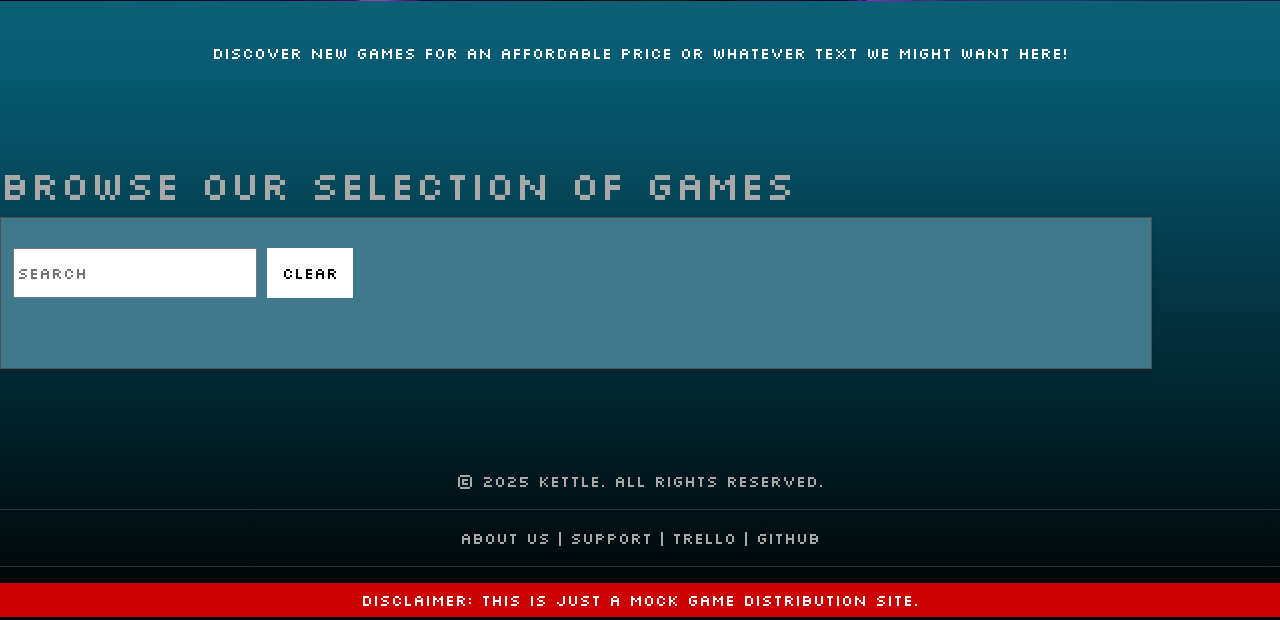
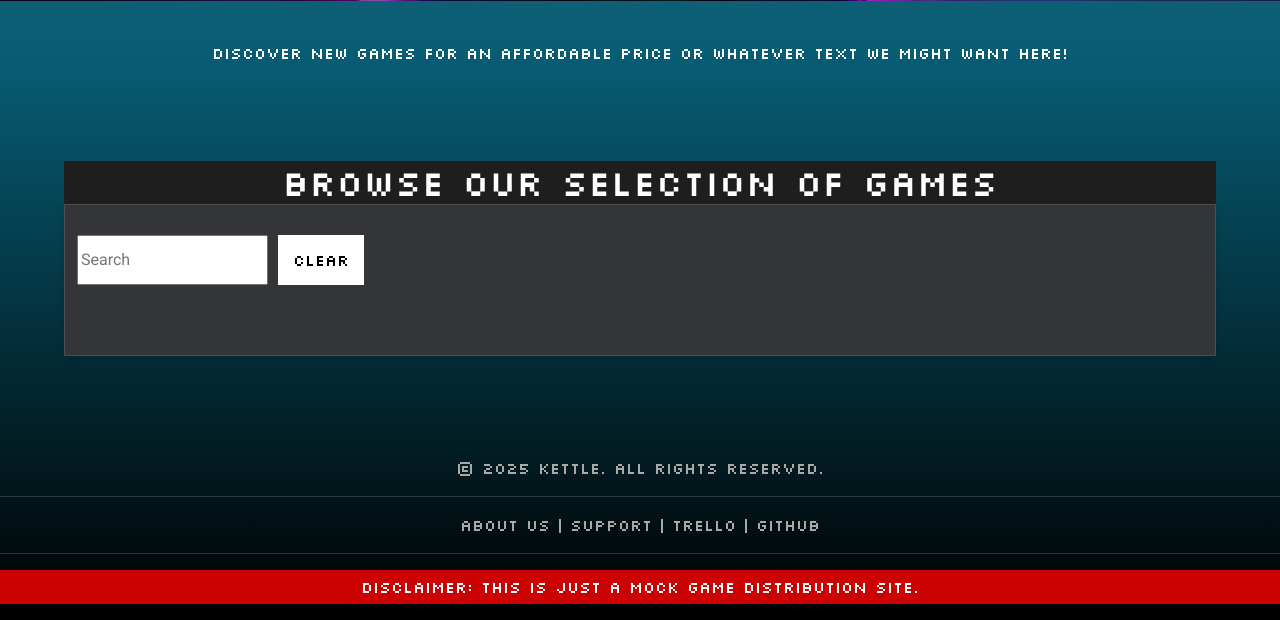
Before and after one commit to Icecreamy8229/kettle, a Flask app: page / in a window 1280 px wide. Shown: the part 492-1112 px from the top of the page. Run offline with Flask 3, Linux system fonts and the light colour scheme; data that the repository does not hold is empty; parts of the project's set-up code (start-up, migrations or seed data) failed here and were passed over; some libraries are stand-ins or nearby versions.

Commit message:
added back outer container and container changes

```diff
--- a/static/styles.css
+++ b/static/styles.css
@@ -236,18 +236,35 @@ header h1 {
 
 
 
+.outer-container {
+    justify-self: center;
+    margin: 0 5%;
+}
+
+.outer-container h1,
+.outer-container h2 {
+    font-size: 36px;
+    text-align: center;
+    color: white;
+    background-color: #1e1e1e;
+    margin: 0;
+
+}
+
 .container {
-    max-width: 1200px;
-    margin: 0 auto;
-    background-color: #40798C;
+
+    max-width: none;
     box-shadow: 0 4px 8px rgba(0, 0, 0, 0.1);
     border: 1px solid #504d54;
     padding-top: 30px;
     padding-bottom: 50px;
     border-radius: 0;
+    background-color: #343538;
+
 }
 
-.container p, h2 {
+.container p,
+.container input {
     font-family: 'Roboto', sans-serif;
 }
 
```
